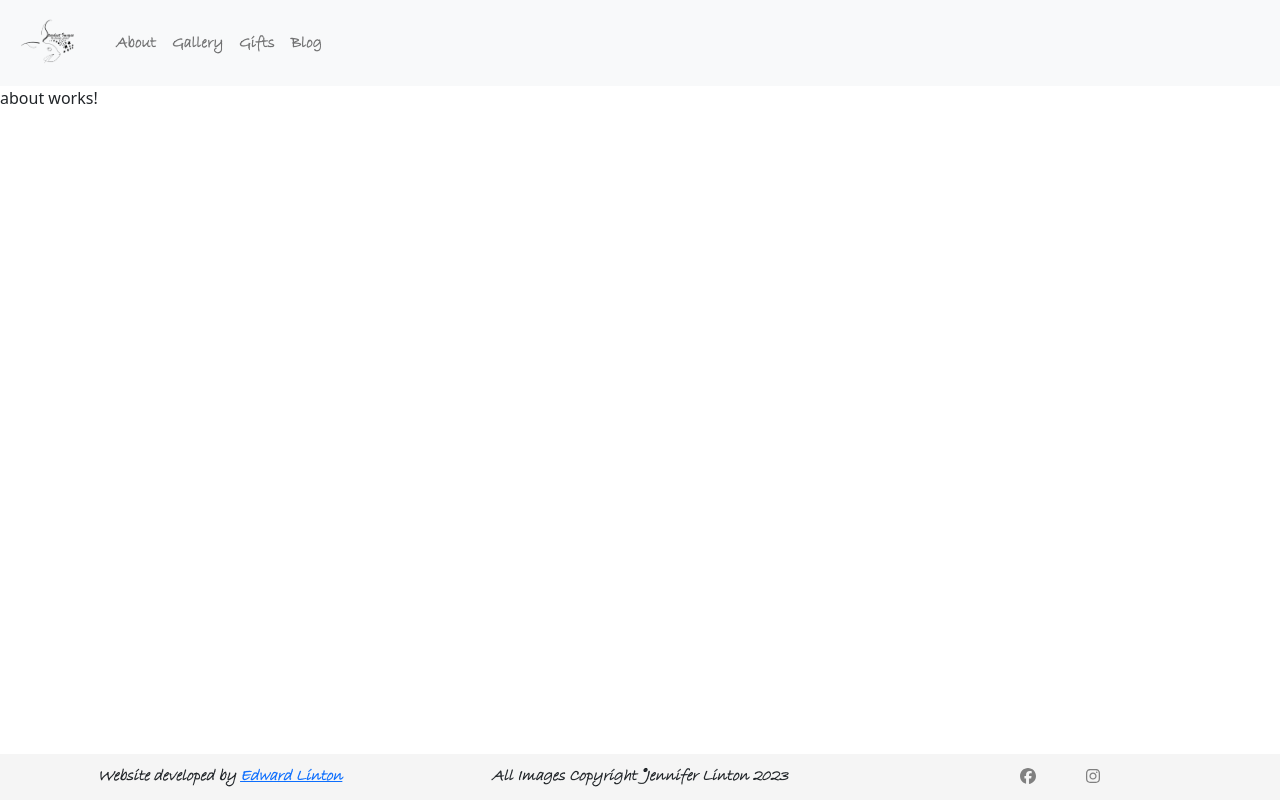
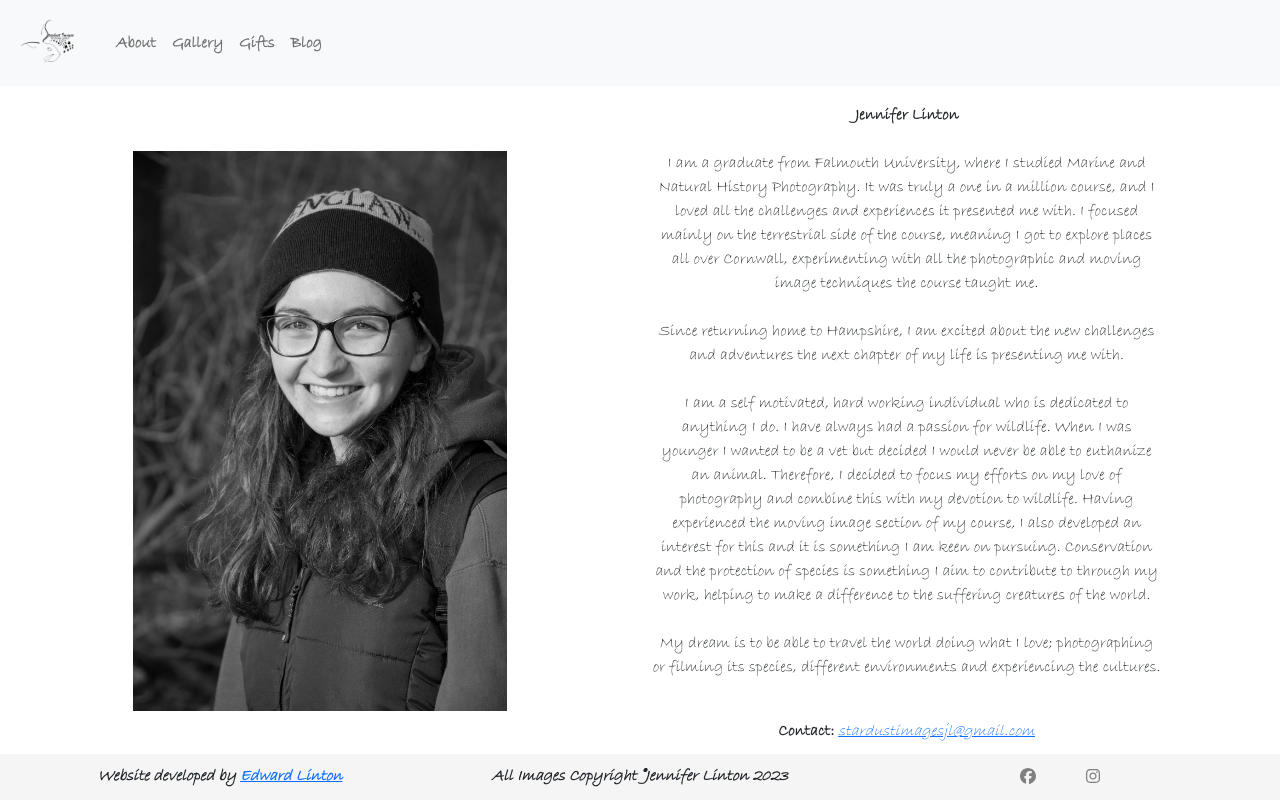
Before and after one commit to syntaxe-ed/stardust_images_angular, an Angular app: page /#/about in a window 1280 px wide. Built offline with nearby package versions, Linux system fonts and the light colour scheme.

Commit message:
feat: adding about page

```diff
--- a/src/app/about/about.component.html
+++ b/src/app/about/about.component.html
@@ -1 +1,20 @@
-<p>about works!</p>
+<div class="container-fluid">
+    <div class="row">
+        <div class="col-6 aboutPhoto">
+            <img class="aboutImage" src="../../assets/jennifer.jpg" />
+        </div>
+        <div class="col-5 aboutText">
+            <div>
+				<p>
+					<b>Jennifer Linton</b> <br/> <br />
+					I am a graduate from Falmouth University, where I studied Marine and Natural History Photography. It was truly a one in a million course, and I loved all the challenges and experiences it presented me with.  I focused mainly on the terrestrial side of the course, meaning I got to explore places all over Cornwall, experimenting with all the photographic and moving image techniques the course taught me.  <br /> <br />
+					Since returning home to Hampshire, I am excited about the new challenges and adventures the next chapter of my life is presenting me with. <br /> <br />
+					I am a self motivated, hard working individual who is dedicated to anything I do.  I have always had a passion for wildlife.  When I was younger I wanted to be a vet but decided I would never be able to euthanize an animal.  Therefore, I decided to focus my efforts on my love of photography and combine this with my devotion to wildlife.  Having experienced the moving image section of my course, I also developed an interest for this and it is something I am keen on pursuing.  Conservation and the protection of species is something I aim to contribute to through my work, helping to make a difference to the suffering creatures of the world. <br /> <br />
+					My dream is to be able to travel the world doing what I love; photographing or filming its species, different environments and experiencing the cultures.  <br /> <br />
+				</p>
+
+				<p><b>Contact: </b><i><a href="mailto:stardustimagesjl@gmail.com?Subject=Enquiry">stardustimagesjl@gmail.com</a></i></p>
+			</div>
+        </div>
+    </div>
+</div>
--- a/src/app/about/about.component.scss
+++ b/src/app/about/about.component.scss
@@ -0,0 +1,26 @@
+.container-fluid {
+    display: flex;
+}
+
+.aboutRow {
+	justify-content: center;
+	align-self: center;
+}
+
+.aboutPhoto{
+	text-align: center;
+	align-self: center;
+}
+
+.aboutText {
+	text-align: center;
+	align-self: center;
+}
+
+.aboutImage {
+	height: 70vh;
+}
+
+.row {
+    min-height: calc(100vh - 110px);
+}
--- a/src/index.html
+++ b/src/index.html
@@ -2,10 +2,10 @@
 <html lang="en">
 <head>
   <meta charset="utf-8">
-  <title>StardustImages</title>
+  <title>Stardust Images</title>
   <base href="/">
   <meta name="viewport" content="width=device-width, initial-scale=1">
-  <link rel="icon" type="image/x-icon" href="favicon.ico">
+  <link rel="icon" type="image/x-icon" href="assets/stardust_images.png">
 </head>
 <body>
   <app-root></app-root>
--- a/src/styles.scss
+++ b/src/styles.scss
@@ -10,5 +10,4 @@
 
 div {
     font-family: 'Bradley Hand ITC';
-    max-height: calc(100vh - 110px);
 }
```
Also changed, not shown: src/assets/jennifer.jpg (added).
